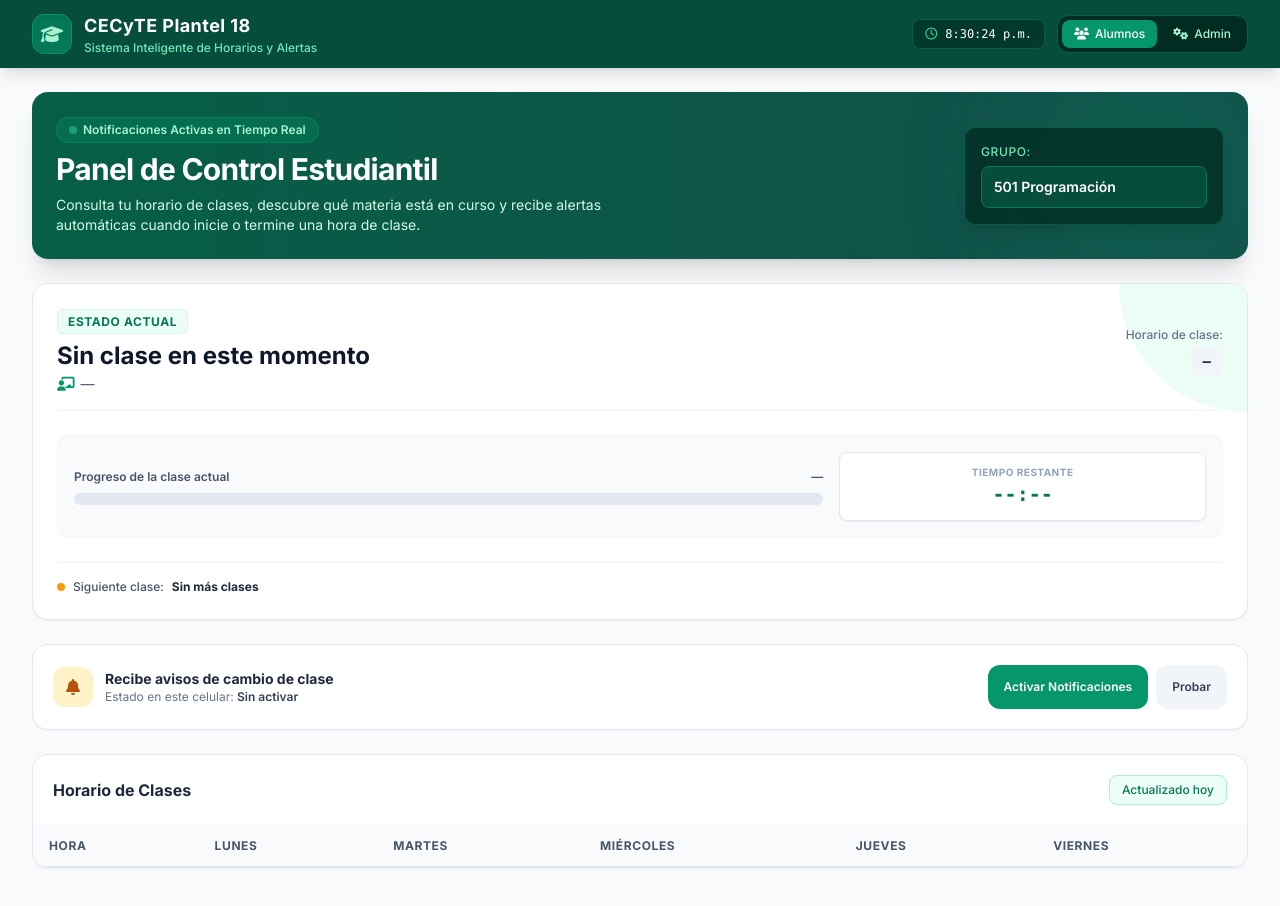
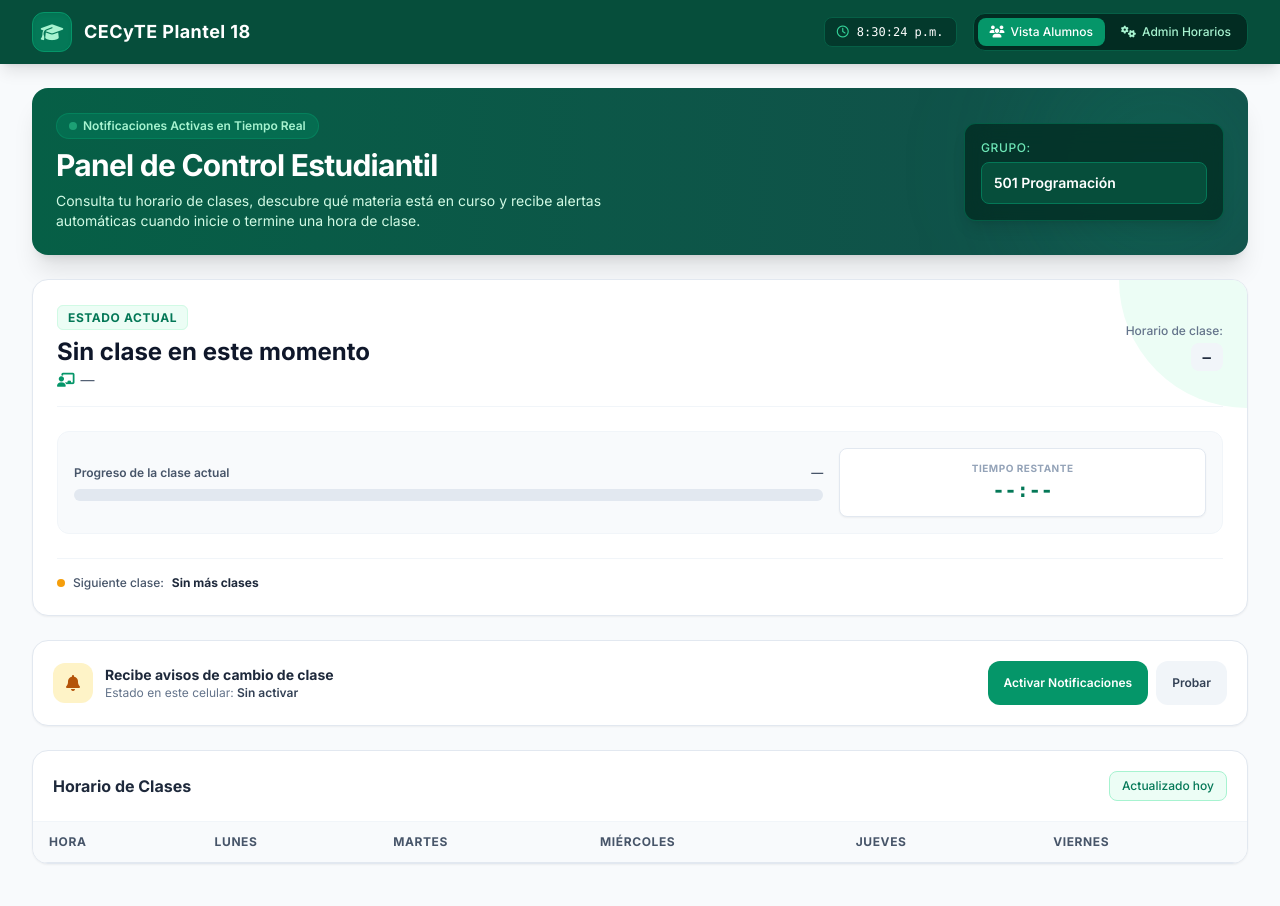
Before and after one commit to yokyznt/Cecyte, a website: page index.html in a window 1280 px wide. Drawn offline with nearby package versions, Linux system fonts and the light colour scheme; no server answers.

Commit message:
Add files via upload

```diff
--- a/index.html
+++ b/index.html
@@ -37,18 +37,17 @@
 
     <!-- Header Institucional -->
     <header class="bg-emerald-900 text-white shadow-lg sticky top-0 z-50">
-        <div class="max-w-7xl mx-auto px-4 sm:px-6 lg:px-8 py-3 flex flex-wrap items-center justify-between gap-3">
+        <div class="max-w-7xl mx-auto px-4 sm:px-6 lg:px-8 h-16 flex items-center justify-between">
             <div class="flex items-center space-x-3">
-                <div class="w-10 h-10 rounded-xl bg-emerald-700 flex items-center justify-center shadow-inner border border-emerald-600 shrink-0">
+                <div class="w-10 h-10 rounded-xl bg-emerald-700 flex items-center justify-center shadow-inner border border-emerald-600">
                     <i class="fa-solid fa-graduation-cap text-emerald-200 text-lg"></i>
                 </div>
                 <div>
-                    <h1 class="font-bold text-base sm:text-lg tracking-wide leading-tight whitespace-nowrap">CECyTE Plantel 18</h1>
-                    <p class="hidden sm:block text-xs text-emerald-300 font-medium">Sistema Inteligente de Horarios y Alertas</p>
+                    <h1 class="font-bold text-lg tracking-wide leading-tight">CECyTE Plantel 18</h1>
                 </div>
             </div>
 
-            <div class="flex items-center gap-3">
+            <div class="flex items-center space-x-4">
                 <!-- Live Clock -->
                 <div class="hidden sm:flex items-center space-x-2 bg-emerald-950/60 px-3 py-1.5 rounded-lg border border-emerald-800 text-xs font-mono">
                     <i class="fa-regular fa-clock text-emerald-400"></i>
@@ -57,13 +56,13 @@
 
                 <!-- Role Switcher Tabs -->
                 <div class="bg-emerald-950 p-1 rounded-xl flex space-x-1 border border-emerald-800">
-                    <button onclick="switchView('student')" id="tab-student" class="px-2.5 sm:px-3 py-1.5 rounded-lg text-xs font-medium transition-all bg-emerald-600 text-white shadow-sm flex items-center space-x-1.5 whitespace-nowrap">
+                    <button onclick="switchView('student')" id="tab-student" class="px-3 py-1.5 rounded-lg text-xs font-medium transition-all bg-emerald-600 text-white shadow-sm flex items-center space-x-1.5">
                         <i class="fa-solid fa-users"></i>
-                        <span>Alumnos</span>
+                        <span>Vista Alumnos</span>
                     </button>
-                    <button onclick="switchView('admin')" id="tab-admin" class="px-2.5 sm:px-3 py-1.5 rounded-lg text-xs font-medium transition-all text-emerald-200 hover:text-white flex items-center space-x-1.5 whitespace-nowrap">
+                    <button onclick="switchView('admin')" id="tab-admin" class="px-3 py-1.5 rounded-lg text-xs font-medium transition-all text-emerald-200 hover:text-white flex items-center space-x-1.5">
                         <i class="fa-solid fa-gears"></i>
-                        <span>Admin</span>
+                        <span>Admin Horarios</span>
                     </button>
                 </div>
             </div>
```
